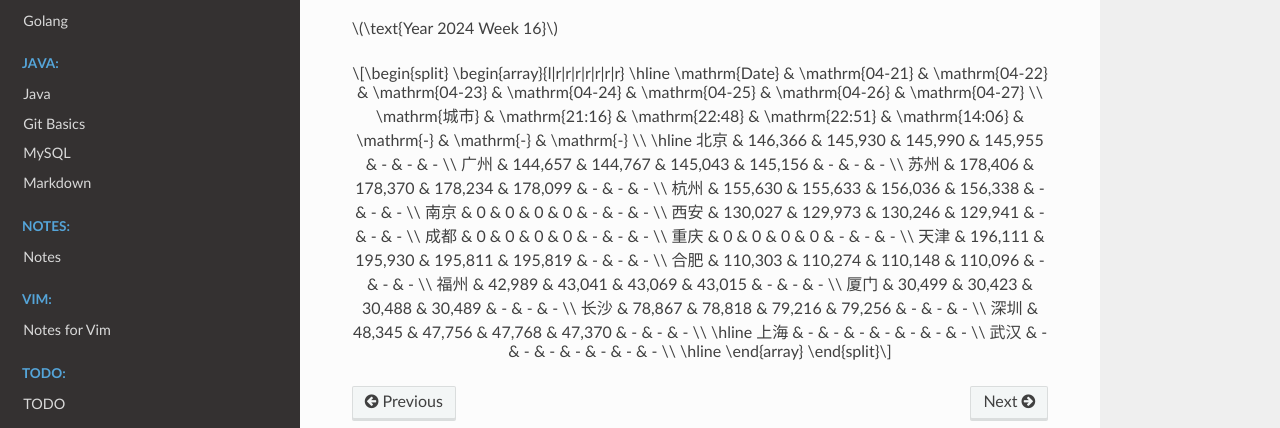
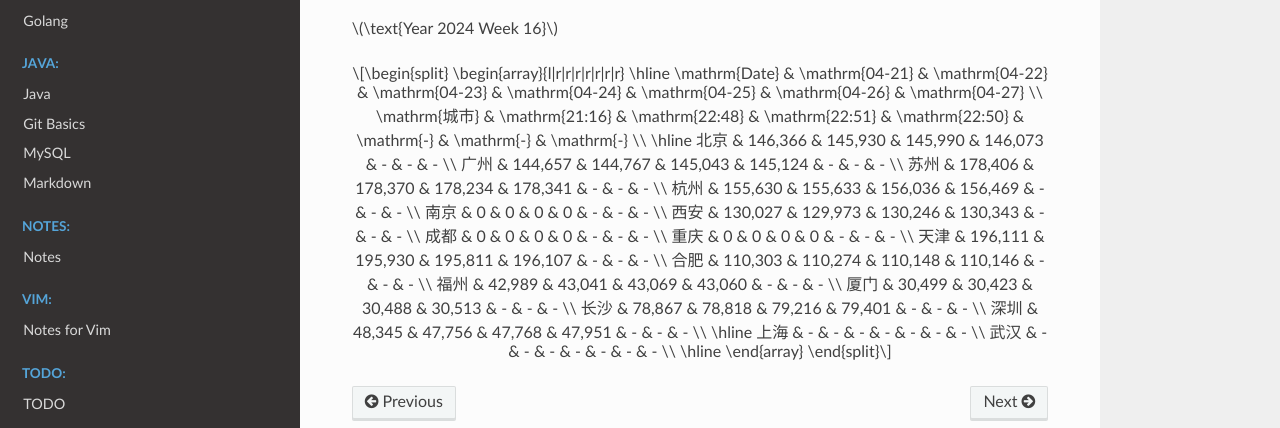
Before and after one commit to Pyrad/pyradnotes, a Sphinx documentation site: the page built from source/RealEstate/resalenumbers2024.md, in a window 1280 px wide and 900 px high, scrolled down 7913 px. Shown: the part 349-777 px from the top of the window. Built offline with Sphinx 7.4.7 and the Read the Docs theme 2.0.0, drawn with Linux system fonts in a browser that asks for light colours; a script that is not in the unit is left out.

Commit message:
Realestate Update resale numbers 2024-04-24 22:50

```diff
--- a/source/RealEstate/resalenumbers2024.md
+++ b/source/RealEstate/resalenumbers2024.md
@@ -523,22 +523,22 @@ $$
 \begin{array}{l|r|r|r|r|r|r|r}
 \hline
 \mathrm{Date} & \mathrm{04-21} & \mathrm{04-22} & \mathrm{04-23} & \mathrm{04-24} & \mathrm{04-25} & \mathrm{04-26} & \mathrm{04-27} \\
-\mathrm{城市} & \mathrm{21:16} & \mathrm{22:48} & \mathrm{22:51} & \mathrm{14:06} & \mathrm{-} & \mathrm{-} & \mathrm{-} \\
+\mathrm{城市} & \mathrm{21:16} & \mathrm{22:48} & \mathrm{22:51} & \mathrm{22:50} & \mathrm{-} & \mathrm{-} & \mathrm{-} \\
 \hline
-北京 & 146,366 & 145,930 & 145,990 & 145,955 & - & - & - \\
-广州 & 144,657 & 144,767 & 145,043 & 145,156 & - & - & - \\
-苏州 & 178,406 & 178,370 & 178,234 & 178,099 & - & - & - \\
-杭州 & 155,630 & 155,633 & 156,036 & 156,338 & - & - & - \\
+北京 & 146,366 & 145,930 & 145,990 & 146,073 & - & - & - \\
+广州 & 144,657 & 144,767 & 145,043 & 145,124 & - & - & - \\
+苏州 & 178,406 & 178,370 & 178,234 & 178,341 & - & - & - \\
+杭州 & 155,630 & 155,633 & 156,036 & 156,469 & - & - & - \\
 南京 & 0 & 0 & 0 & 0 & - & - & - \\
-西安 & 130,027 & 129,973 & 130,246 & 129,941 & - & - & - \\
+西安 & 130,027 & 129,973 & 130,246 & 130,343 & - & - & - \\
 成都 & 0 & 0 & 0 & 0 & - & - & - \\
 重庆 & 0 & 0 & 0 & 0 & - & - & - \\
-天津 & 196,111 & 195,930 & 195,811 & 195,819 & - & - & - \\
-合肥 & 110,303 & 110,274 & 110,148 & 110,096 & - & - & - \\
-福州 & 42,989 & 43,041 & 43,069 & 43,015 & - & - & - \\
-厦门 & 30,499 & 30,423 & 30,488 & 30,489 & - & - & - \\
-长沙 & 78,867 & 78,818 & 79,216 & 79,256 & - & - & - \\
-深圳 & 48,345 & 47,756 & 47,768 & 47,370 & - & - & - \\
+天津 & 196,111 & 195,930 & 195,811 & 196,107 & - & - & - \\
+合肥 & 110,303 & 110,274 & 110,148 & 110,146 & - & - & - \\
+福州 & 42,989 & 43,041 & 43,069 & 43,060 & - & - & - \\
+厦门 & 30,499 & 30,423 & 30,488 & 30,513 & - & - & - \\
+长沙 & 78,867 & 78,818 & 79,216 & 79,401 & - & - & - \\
+深圳 & 48,345 & 47,756 & 47,768 & 47,951 & - & - & - \\
 \hline
 上海 & - & - & - & - & - & - & - \\
 武汉 & - & - & - & - & - & - & - \\
```
Also changed, not shown: 1 other file.
